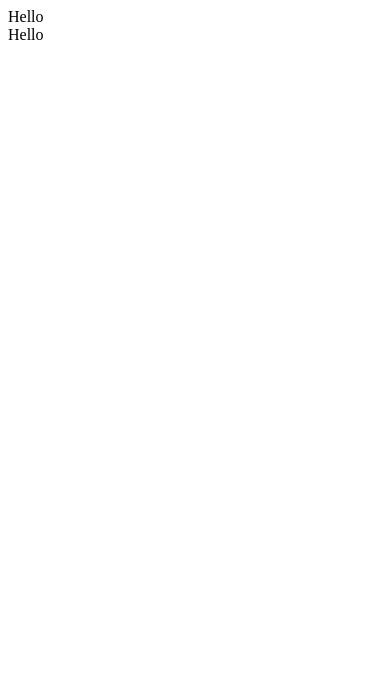
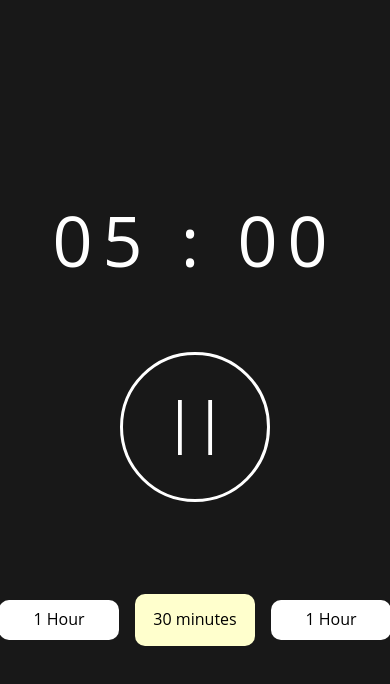
Before and after one commit to obiekr/PomodoroTimer, a React (Create React App) app in the folder client/: page / in a window 390 px wide. Shown: the top 684 px of the page. Built offline with nearby package versions, Linux system fonts and the light colour scheme.

Commit message:
countdown timer is implemented main layout is done (timer) implementing mobile-first design pause/play button is working

```diff
--- a/client/public/index.html
+++ b/client/public/index.html
@@ -24,10 +24,12 @@
       work correctly both with client-side routing and a non-root public URL.
       Learn how to configure a non-root public URL by running `npm run build`.
     -->
-    <title>React App</title>
+    <link href="https://cdn.jsdelivr.net/npm/bootstrap@5.0.2/dist/css/bootstrap.min.css" rel="stylesheet" integrity="sha384-EVSTQN3/azprG1Anm3QDgpJLIm9Nao0Yz1ztcQTwFspd3yD65VohhpuuCOmLASjC" crossorigin="anonymous">
+    <script src="https://cdn.jsdelivr.net/npm/bootstrap@5.0.2/dist/js/bootstrap.bundle.min.js" integrity="sha384-MrcW6ZMFYlzcLA8Nl+NtUVF0sA7MsXsP1UyJoMp4YLEuNSfAP+JcXn/tWtIaxVXM" crossorigin="anonymous"></script>
+    <script src="https://kit.fontawesome.com/050547132c.js" crossorigin="anonymous"></script>
+    <title>Pomodoro Timer</title>
   </head>
   <body>
-    <noscript>You need to enable JavaScript to run this app.</noscript>
     <div id="root"></div>
     <!--
       This HTML file is a template.
--- /dev/null
+++ b/client/src/App.css
@@ -0,0 +1,82 @@
+.clock {
+  font-size: 70px;
+  margin-bottom: 50px;
+  letter-spacing: 10px;
+  font-weight: 400;
+}
+.app-circle {
+  color: white;
+  margin-top: 20px;
+  border-color: #ffffff;
+  border-width: 3px;
+  border-style: solid;
+  border-radius: 50%;
+  width: 150px;
+  height: 150px;
+}
+.pause,
+.play {
+  font-size: 55px;
+}
+.pause {
+  margin-bottom: 12px;
+}
+
+.timeline {
+  color: black;
+  margin: 50px auto auto auto;
+  padding: 10px;
+  font-size: 16px;
+  background-color: white;
+  border-radius: 10px;
+  width: 120px;
+}
+.app-width {
+  max-width: 50vw;
+}
+.now {
+  padding: 16px;
+  margin-top: 44px;
+}
+
+.break {
+  background-color: #ffffcd;
+}
+
+@media screen and (min-width: 576px) {
+  .clock {
+    font-size: 110px;
+  }
+  .app-circle {
+    width: 180px;
+    height: 180px;
+  }
+  .pause,
+  .play {
+    font-size: 65px;
+  }
+
+  .timeline {
+    color: black;
+    margin: 50px auto auto auto;
+    padding: 10px;
+    font-size: 22px;
+    width: 180px;
+  }
+  .app-width {
+    max-width: 50vw;
+  }
+  .now {
+    padding: 24px;
+    margin-top: 36px;
+  }
+}
+
+/*
+X-Small	None	<576px
+Small	sm	≥576px
+Medium	md	≥768px
+Large	lg	≥992px
+Extra large	xl	≥1200px
+Extra extra large	xxl	≥1400px
+*/
--- a/client/src/App.jsx
+++ b/client/src/App.jsx
@@ -1,11 +1,32 @@
+import React, { useState } from 'react';
+import "./App.css"
+import Pause from './component/Pause';
+import Timer from './component/Timer';
+
+
+
 
 function App() {
-  return (
-    <div>
-      <div> Hello </div>
-      <div> Hello </div>
-    </div>
-  )
+
+    const [counting, setCounting] = useState(true)
+
+    return (
+        <div className='container-fluid p-0 m-0'>
+          <div className="d-flex justify-content-center vh-100">
+            <div className="my-auto">
+              <Timer initialMinute={5} initialSeconds={5} counting={counting}/>
+              <div className="d-flex justify-content-center">
+                <Pause counting={counting} setCounting={setCounting}/>
+              </div>
+              <div className="timebox mt-5 d-flex justify-content-center">
+                <h3 className="text-center timeline mx-2">1 Hour</h3>
+                <h3 className="text-center timeline mx-2 now break">30 minutes</h3>
+                <h3 className="text-center timeline mx-2">1 Hour</h3>
+              </div>
+            </div>
+          </div>
+        </div>
+    )
 }
 
 export default App;
--- /dev/null
+++ b/client/src/component/Pause.jsx
@@ -0,0 +1,21 @@
+import React, { useState } from 'react'
+
+export default function Pause(props){
+    const {setCounting, counting} = props
+
+    if (counting){
+        return(
+            <button className="mx-auto btn app-circle" onClick={() => setCounting(!counting)}>
+                <h1 className='text-center pause'>||</h1>
+            </button>
+        )
+    }else{
+        return(
+            <button className="mx-auto btn app-circle" onClick={() => setCounting(!counting)}>
+                <h1 className='text-center my-auto play'><i className="fa-solid fa-play"></i></h1>
+            </button>
+        )
+    }
+
+
+}
--- /dev/null
+++ b/client/src/component/Timer.jsx
@@ -0,0 +1,34 @@
+import React from 'react'
+import { useState, useEffect } from 'react';
+
+export default function Timer(props){
+    const {initialMinute = 0,initialSeconds = 0, counting} = props;
+    const [minutes, setMinutes] = useState(initialMinute);
+    const [seconds, setSeconds] =  useState(initialSeconds);
+
+    useEffect(()=>{
+        console.log(seconds)
+        if(counting){
+            let myInterval = setInterval(() => {
+                    if (seconds > 0) {
+                        setSeconds(seconds - 1);
+                    }
+                    if (seconds === 0) {
+                        if (minutes === 0) {
+                            clearInterval(myInterval)
+                        } else {
+                            setMinutes(minutes - 1);
+                            setSeconds(59);
+                        }
+                    }
+                }, 1000)
+            return ()=> {
+                clearInterval(myInterval);
+                };
+        }
+    });
+
+    return (
+        <h1 className='text-center clock'> {minutes < 10 ?  `0${minutes}` : minutes} : {seconds < 10 ?  `0${seconds}` : seconds}</h1>
+    )
+}
--- a/client/src/index.css
+++ b/client/src/index.css
@@ -1,8 +1,15 @@
+*,
 body {
+  top: 0;
+  left: 0;
+  right: 0;
+  padding: 0;
   margin: 0;
-  font-family: -apple-system, BlinkMacSystemFont, "Segoe UI", "Roboto", "Oxygen",
-    "Ubuntu", "Cantarell", "Fira Sans", "Droid Sans", "Helvetica Neue",
-    sans-serif;
+  font-family: "Open Sans", -apple-system, BlinkMacSystemFont, "Segoe UI",
+    "Roboto", "Oxygen", "Ubuntu", "Cantarell", "Fira Sans", "Droid Sans",
+    "Helvetica Neue", sans-serif;
   -webkit-font-smoothing: antialiased;
   -moz-osx-font-smoothing: grayscale;
+  background-color: #181818;
+  color: white;
 }
--- a/client/src/index.js
+++ b/client/src/index.js
@@ -1,6 +1,7 @@
 import React from 'react';
 import ReactDOM from 'react-dom';
 import App from './App';
+import "./index.css"
 
 ReactDOM.render(
   <React.StrictMode>
```
